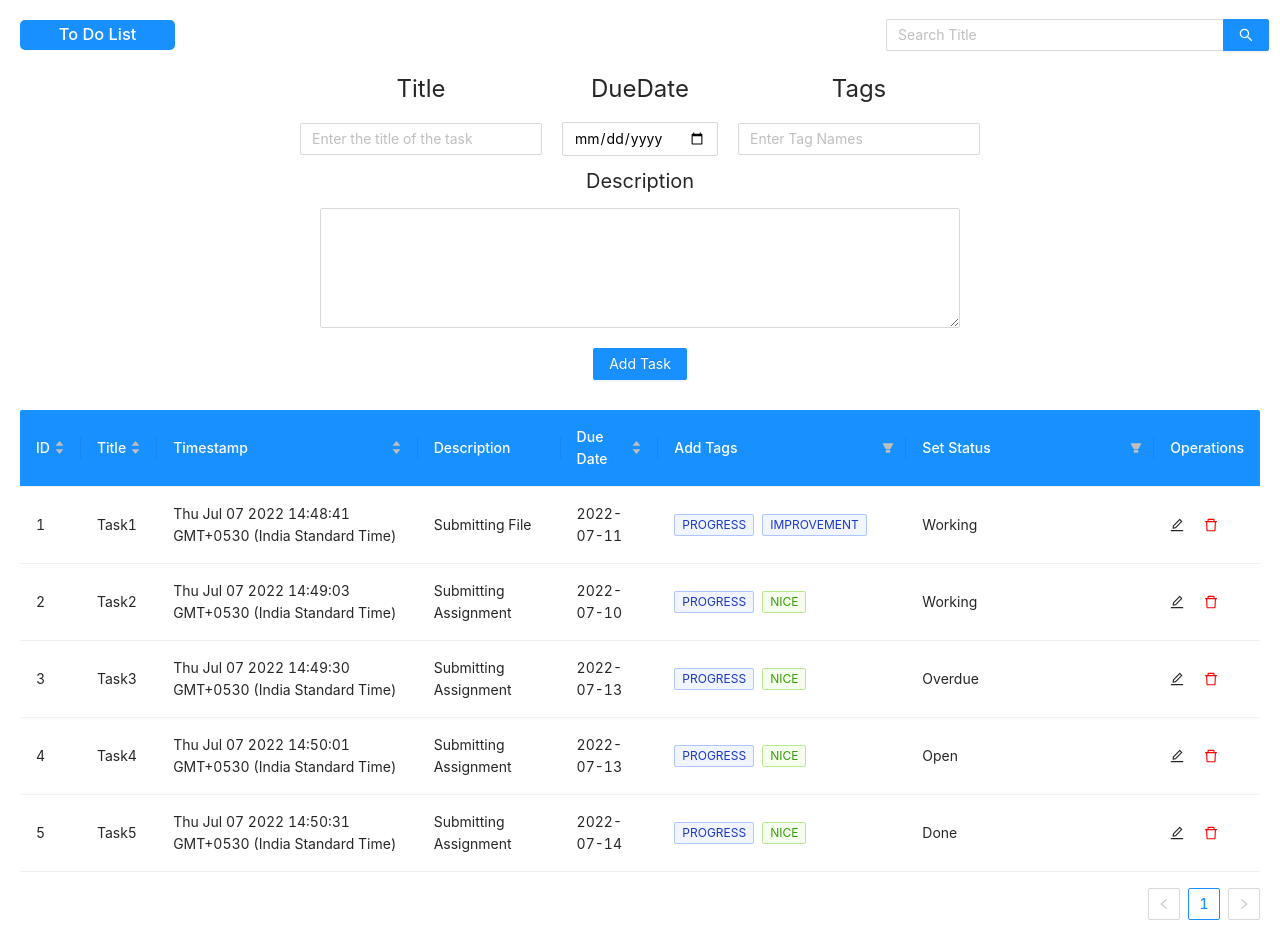
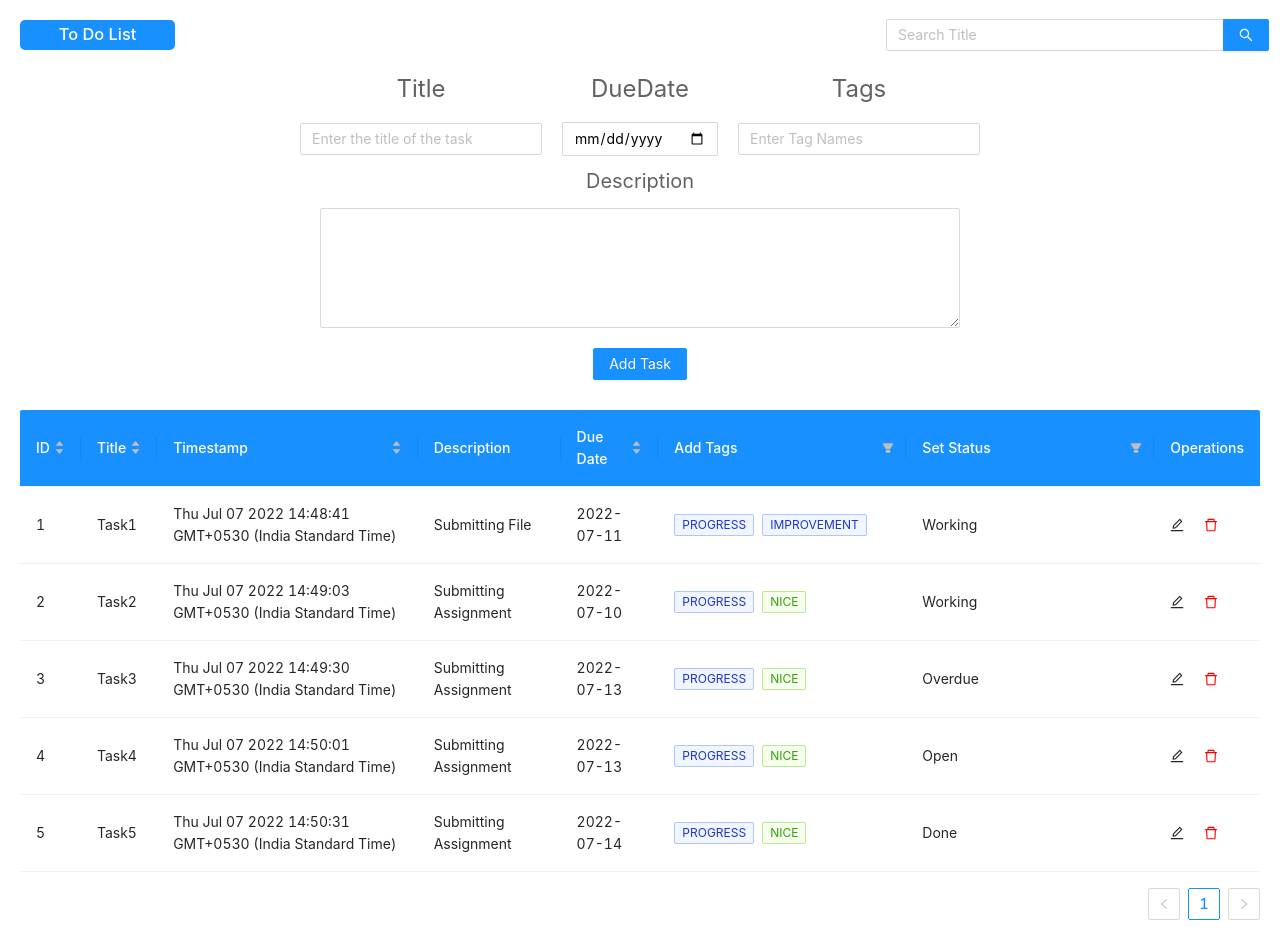
Before and after one commit to develop-er11/TodoList, a React (Create React App) app: page / in a window 1280 px wide. Built offline with nearby package versions, Linux system fonts and the light colour scheme; the HTML template or start-up script is replaced by a standard one.

Commit message:
Update App.css

```diff
--- a/src/App.css
+++ b/src/App.css
@@ -1,6 +1,6 @@
 body{
   background-color: white;
-  color: rgba(0,0,0,.85);
+  color: rgb(98 98 98);
 }
 
 .top{
```
